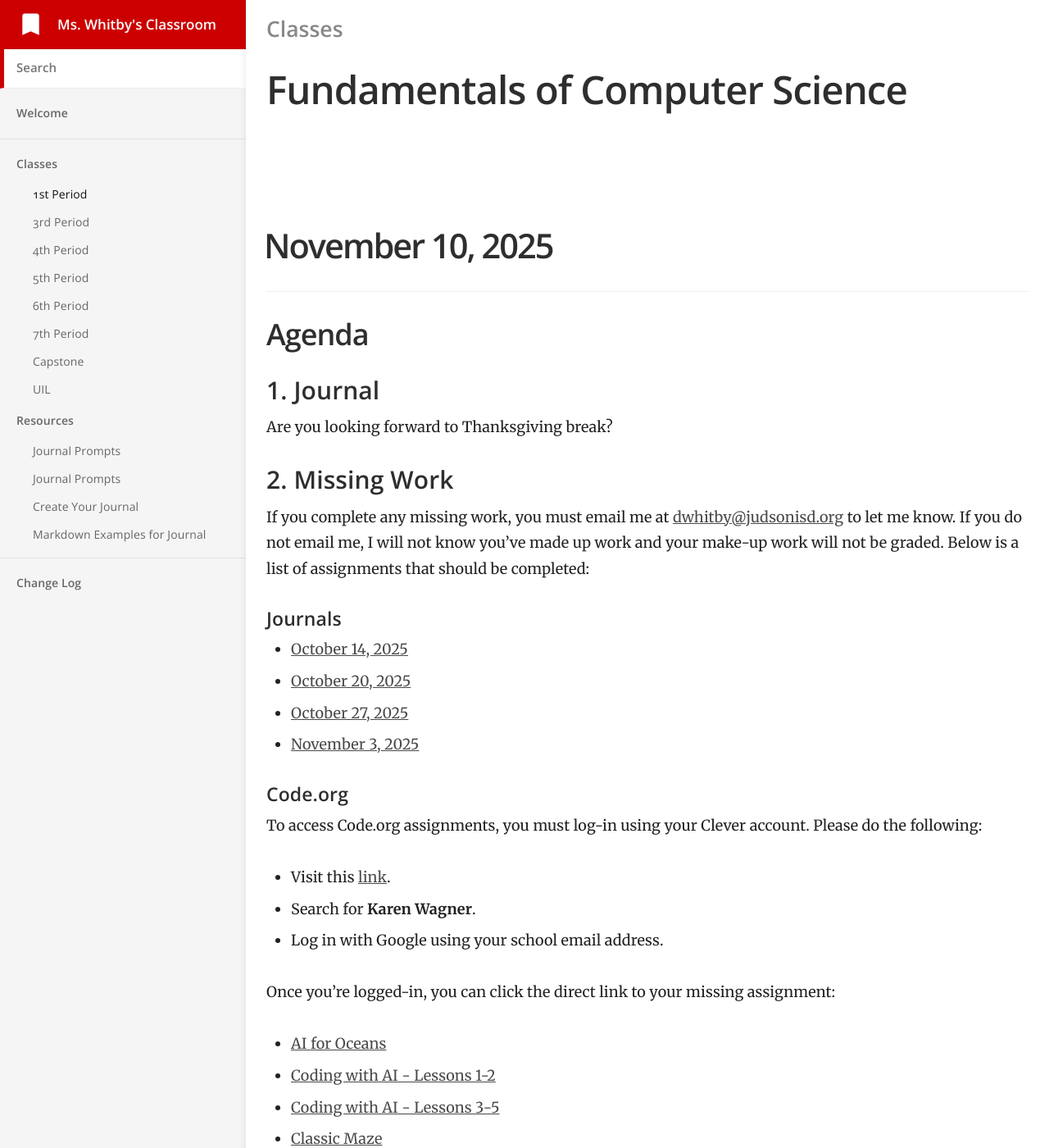
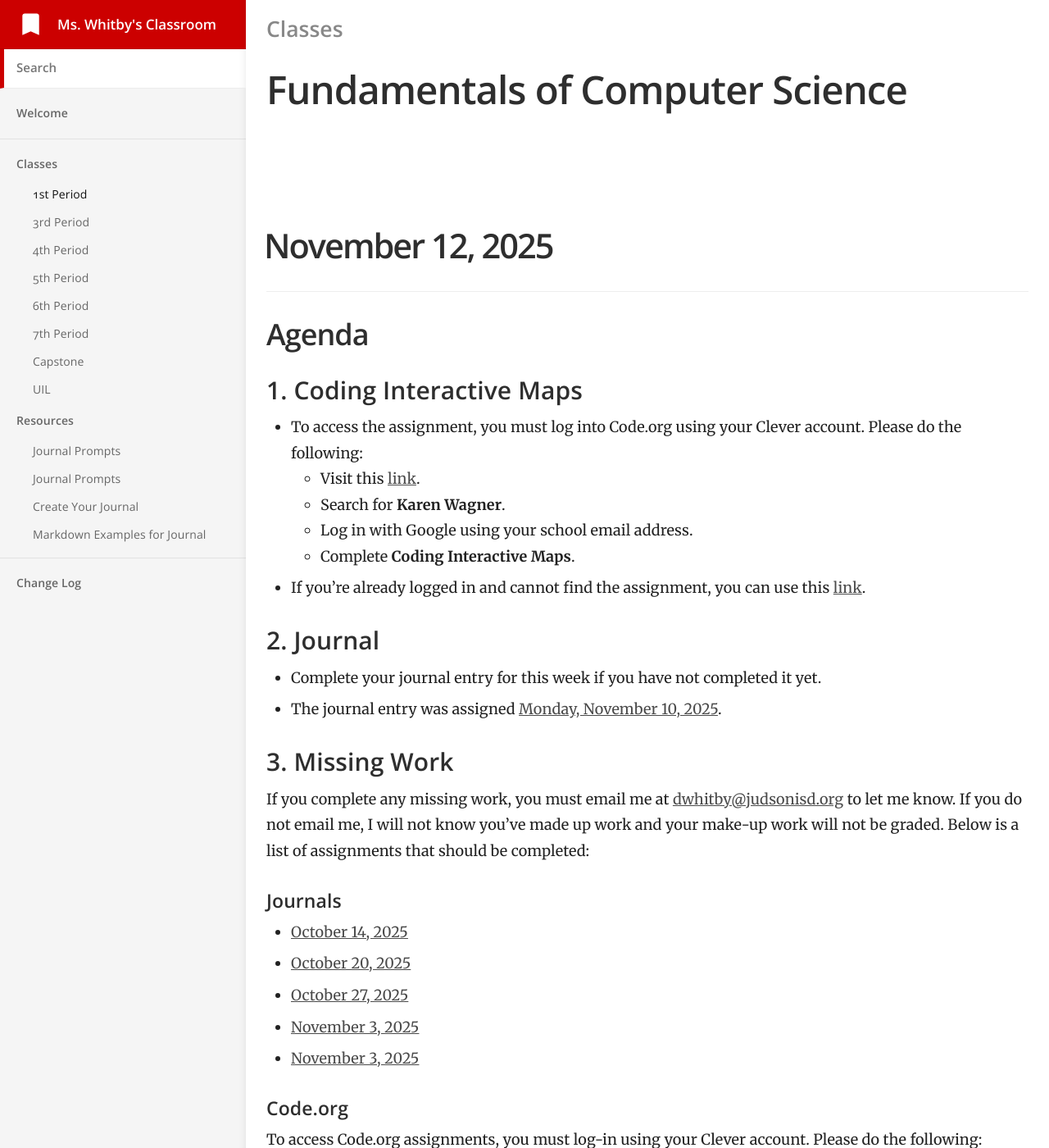
Before and after one commit to mswhitby/classroom, a Jekyll site: the page built from _docs/classes/1st.md, in a window 1280 px wide and 1400 px high. Shown: the whole window at 82% size. Built offline with Jekyll 4.4.1, drawn with Linux system fonts in a browser that asks for light colours; some of the changed text lies outside the part shown.

Commit message:
Updated lessons

```diff
--- a/_docs/classes/1st.md
+++ b/_docs/classes/1st.md
@@ -25,6 +25,59 @@ The holidays often bring new gadgets, apps, and games. Write a journal entry (5
 The end of the year is a time to reflect on what you’ve learned. What skills, habits, or moments from this semester that you’re most proud of, and how will you use it to grow next year? Write 5-7 sentences explaining your answer.
 
 ---- -->
+
+# November 12, 2025
+
+## Agenda
+
+### 1. Coding Interactive Maps
+
+- To access the assignment, you must log into Code.org using your Clever account. Please do the following:
+    - Visit this [link](https://clever.com/oauth/district-picker?client_id=2f27405716644a951b23&redirect_uri=https%3A%2F%2Fstudio.code.org%2Fusers%2Fauth%2Fclever%2Fcallback&response_type=code&state=ede33ff61289cf32708a0f54079cdd23e31d0b0a02b0e0e8).
+    - Search for **Karen Wagner**.
+    - Log in with Google using your school email address.
+    - Complete **Coding Interactive Maps**.
+
+- If you're already logged in and cannot find the assignment, you can use this [link](https://studio.code.org/courses/csc-mappinglandmarks-2023/units/1/lessons/1/levels/1).
+
+### 2. Journal
+
+- Complete your journal entry for this week if you have not completed it yet.
+- The journal entry was assigned [Monday, November 10, 2025](https://github.com/mswhitby/classroom/blob/main/_docs/classes/1st.md#november-10-2025).
+
+### 3. Missing Work
+
+If you complete any missing work, you must email me at <dwhitby@judsonisd.org> to let me know. If you do not email me, I will not know you've made up work and your make-up work will not be graded. Below is a list of assignments that should be completed:
+
+#### Journals
+
+- [October 14, 2025](https://github.com/mswhitby/classroom/blob/main/_docs/resources/journal.md#october-14-2025)
+- [October 20, 2025](https://github.com/mswhitby/classroom/blob/main/_docs/resources/journal.md#october-20-2025)
+- [October 27, 2025](https://github.com/mswhitby/classroom/blob/main/_docs/resources/journal.md#october-27-2025)
+- [November 3, 2025](https://github.com/mswhitby/classroom/blob/main/_docs/resources/journal.md#november-3-2025)
+- [November 3, 2025](https://github.com/mswhitby/classroom/blob/main/_docs/classes/1st.md#november-10-2025)
+<!-- - [November 10, 2025](https://github.com/mswhitby/classroom/blob/main/_docs/resources/journal.md#november-3-2025) -->
+
+#### Code.org
+
+To access Code.org assignments, you must log-in using your Clever account. Please do the following:
+
+- Visit this [link](https://clever.com/oauth/district-picker?client_id=2f27405716644a951b23&redirect_uri=https%3A%2F%2Fstudio.code.org%2Fusers%2Fauth%2Fclever%2Fcallback&response_type=code&state=ede33ff61289cf32708a0f54079cdd23e31d0b0a02b0e0e8).
+- Search for **Karen Wagner**.
+- Log in with Google using your school email address.
+
+Once you're logged-in, you can click the direct link to your missing assignment:
+
+- [AI for Oceans](https://studio.code.org/courses/oceans/units/1)
+- [Coding with AI - Lessons 1-2](https://studio.code.org/courses/coding-with-ai)
+- [Coding with AI - Lessons 3-5](https://studio.code.org/courses/coding-with-ai)
+- [Classic Maze](https://studio.code.org/hoc/1)
+- [Code with Anna and Elsa](https://studio.code.org/courses/frozen/units/1/lessons/1/levels/1)
+- [Flappy Code](https://studio.code.org/flappy/1)
+
+----
+
+----
 
 # November 10, 2025
 
```
Also changed, not shown: _docs/classes/3rd.md (+21 -1 lines), _docs/classes/7th.md (+21 -0 lines).
